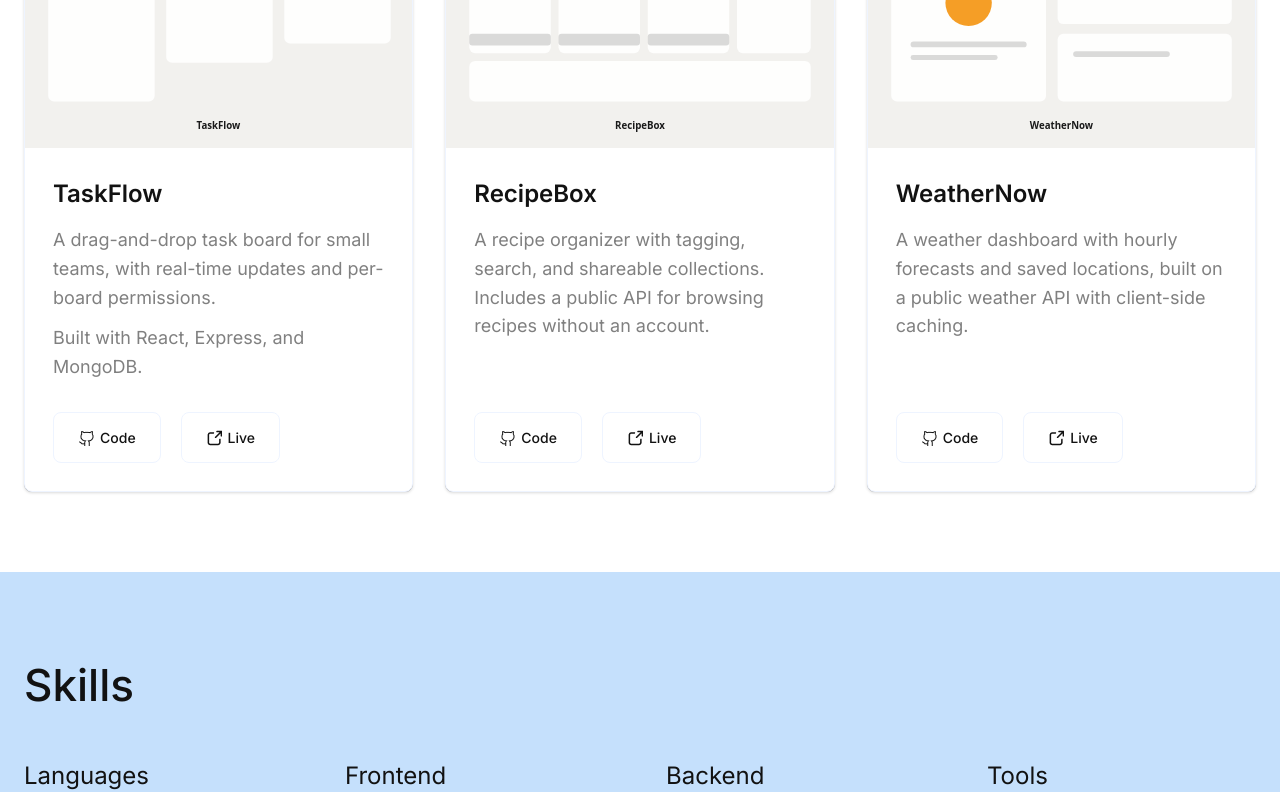
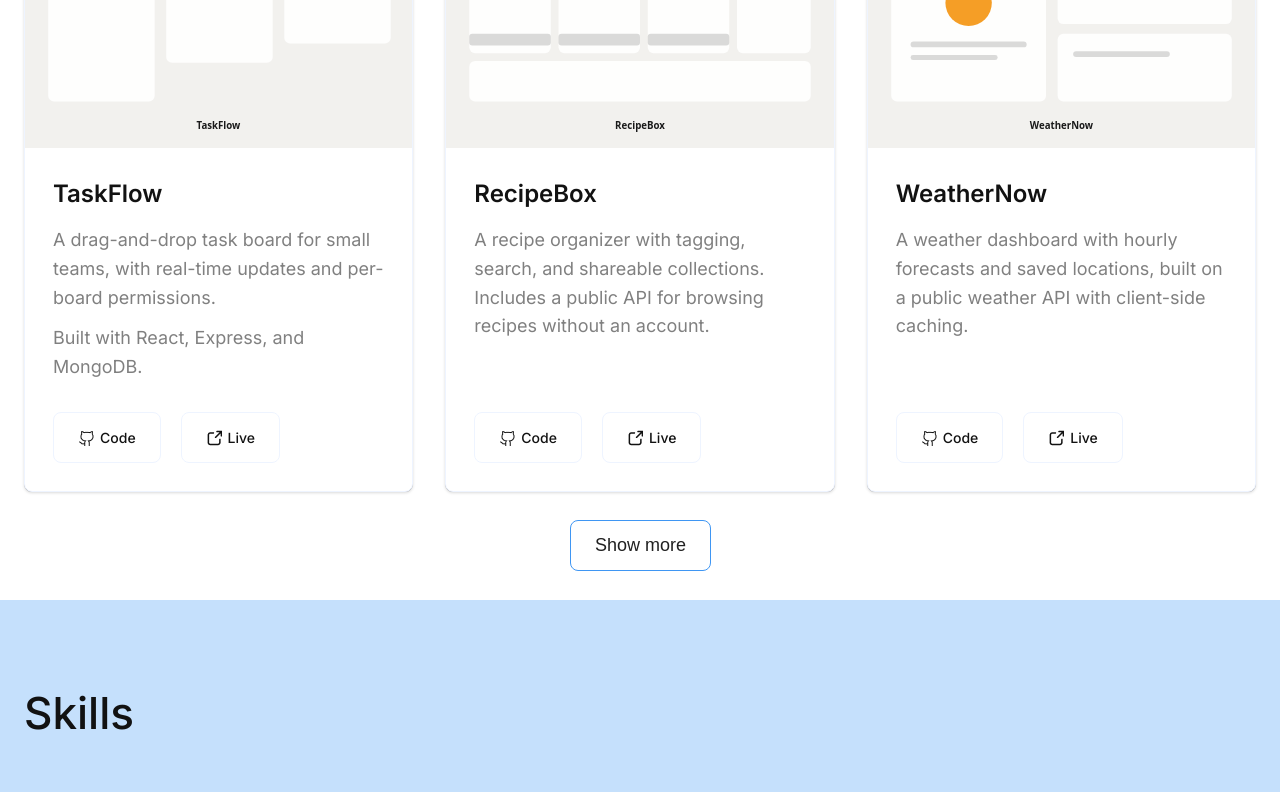
Before and after one commit to kvnloughead/ai-se_portfolio, a React (Vite) app: page / in a window 1280 px wide. Shown: the part 958-1750 px from the top of the page. Built offline with nearby package versions, Linux system fonts and the light colour scheme.

Commit message:
add show more projects button

```diff
--- a/src/components/ProjectCard/ProjectCard.tsx
+++ b/src/components/ProjectCard/ProjectCard.tsx
@@ -7,7 +7,7 @@ interface ProjectCardProps {
 
 export function ProjectCard({ project }: ProjectCardProps) {
   return (
-    <article className="project-card">
+    <li className="project-card">
       <img
         className="project-card__image"
         src={project.image}
@@ -39,6 +39,6 @@ export function ProjectCard({ project }: ProjectCardProps) {
           </a>
         </div>
       </div>
-    </article>
+    </li>
   );
 }
--- a/src/components/Projects/Projects.css
+++ b/src/components/Projects/Projects.css
@@ -1,5 +1,18 @@
+.projects {
+  position: relative;
+  padding-bottom: 28px;
+}
+
 .projects__grid {
+  margin: 0;
+  padding: 0;
   display: grid;
-  grid-template-columns: repeat(auto-fit, minmax(214px, 1fr));
+  grid-template-columns: repeat(3, minmax(214px, 1fr));
   gap: 32px;
 }
+
+.projects__show-more {
+  position: absolute;
+  bottom: 29px;
+  left: calc(50% - 70px);
+}
--- a/src/components/Projects/Projects.tsx
+++ b/src/components/Projects/Projects.tsx
@@ -1,17 +1,33 @@
+import { useState } from "react";
 import { projects } from "../../data/projects";
 import { ProjectCard } from "../ProjectCard/ProjectCard";
 import "./Projects.css";
 
 export function Projects() {
+  const [numberShown, setNumberShown] = useState(Math.min(projects.length, 3));
+
+  function showMore() {
+    setNumberShown(numberShown + 3);
+  }
+
   return (
     <section id="projects" className="projects section">
       <div className="section__inner">
         <h2 className="section__title">Projects</h2>
-        <div className="projects__grid">
-          {projects.map((project) => (
+        <ul className="projects__grid">
+          {projects.slice(0, numberShown).map((project) => (
             <ProjectCard key={project.id} project={project} />
           ))}
-        </div>
+        </ul>
+        {projects.length > 3 && (
+          <button
+            className="button button_secondary projects__show-more"
+            type="button"
+            onClick={showMore}
+          >
+            Show more
+          </button>
+        )}
       </div>
     </section>
   );
--- a/src/data/projects.ts
+++ b/src/data/projects.ts
@@ -40,4 +40,12 @@ export const projects: Project[] = [
     githubUrl: "https://github.com/jordanrivera/weathernow",
     liveUrl: "https://weathernow.example.com",
   },
+  {
+    id: "placeholder",
+    name: "Placeholder",
+    description: ["Placeholder project"],
+    image: weathernowImg,
+    githubUrl: "https://github.com/jordanrivera/placeholder",
+    liveUrl: "https://placeholder.example.com",
+  },
 ];
```
